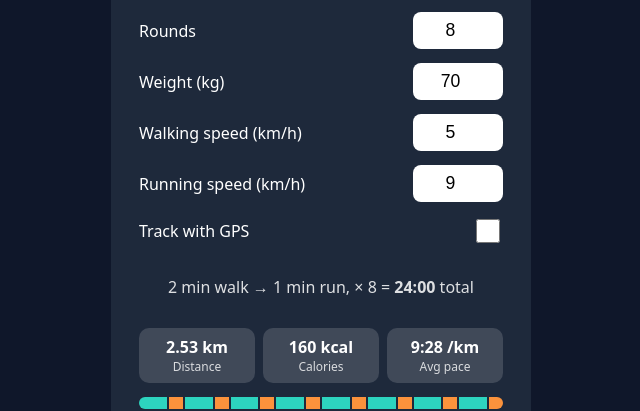
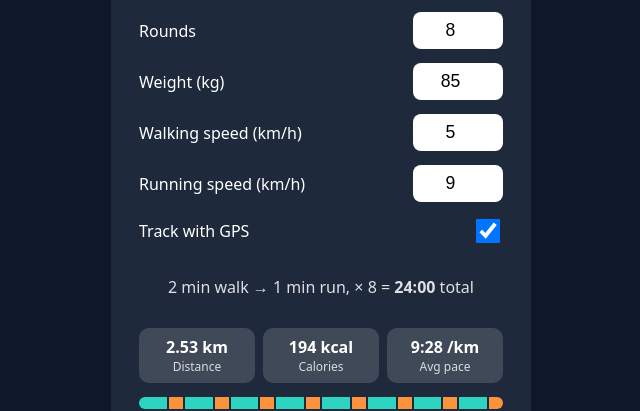
Before and after one commit to galshaydemo/running, a React (Vite) app: page / in a window 1280 px wide. Shown: the part 238-649 px from the top of the page, without its empty margins (319-959 px from the left). Built offline with nearby package versions, Linux system fonts and the light colour scheme.

Commit message:
Default weight 85 kg and GPS on

```diff
--- a/src/App.jsx
+++ b/src/App.jsx
@@ -45,10 +45,10 @@ export default function App() {
   const [walkMin, setWalkMin] = useState(2)
   const [runMin, setRunMin] = useState(1)
   const [rounds, setRounds] = useState(8)
-  const [weight, setWeight] = useState(70)
+  const [weight, setWeight] = useState(85)
   const [walkKmh, setWalkKmh] = useState(5)
   const [runKmh, setRunKmh] = useState(9)
-  const [useGps, setUseGps] = useState(false)
+  const [useGps, setUseGps] = useState(true)
   const [gps, setGps] = useState(NO_GPS)
   const lastPt = useRef(null)
   const [started, setStarted] = useState(false)
```
